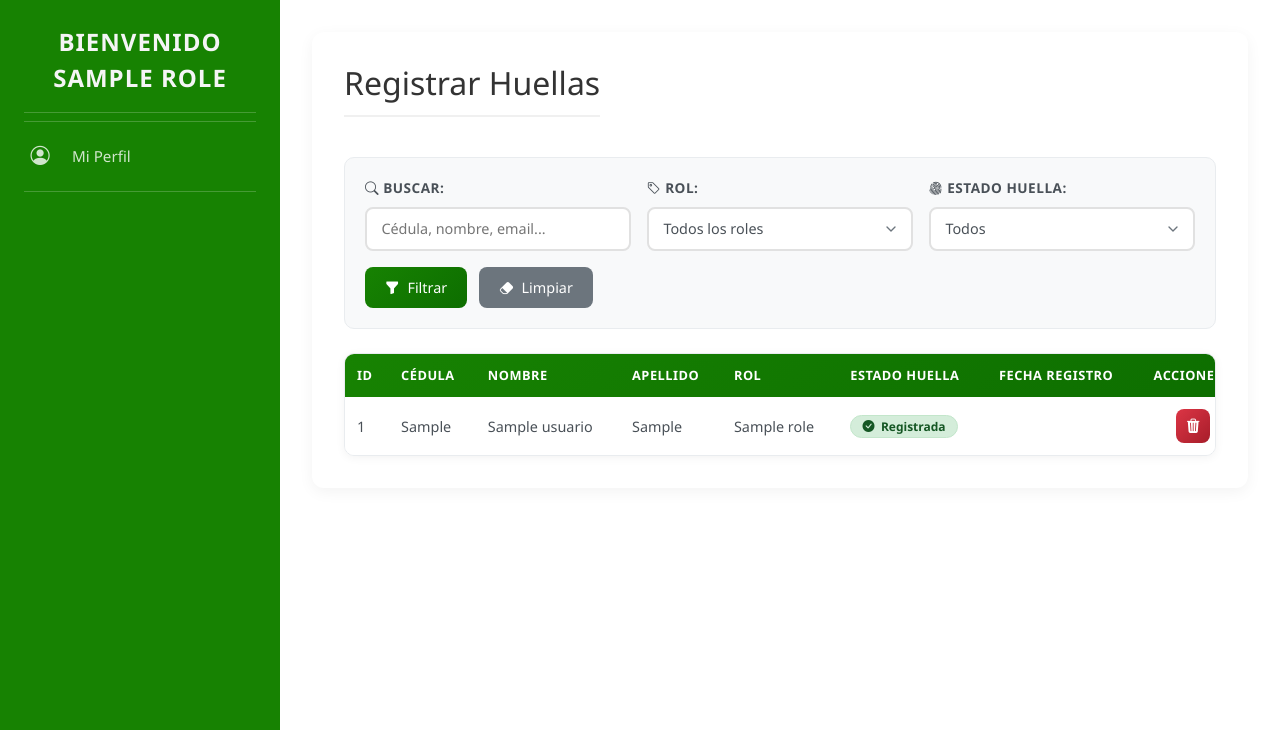
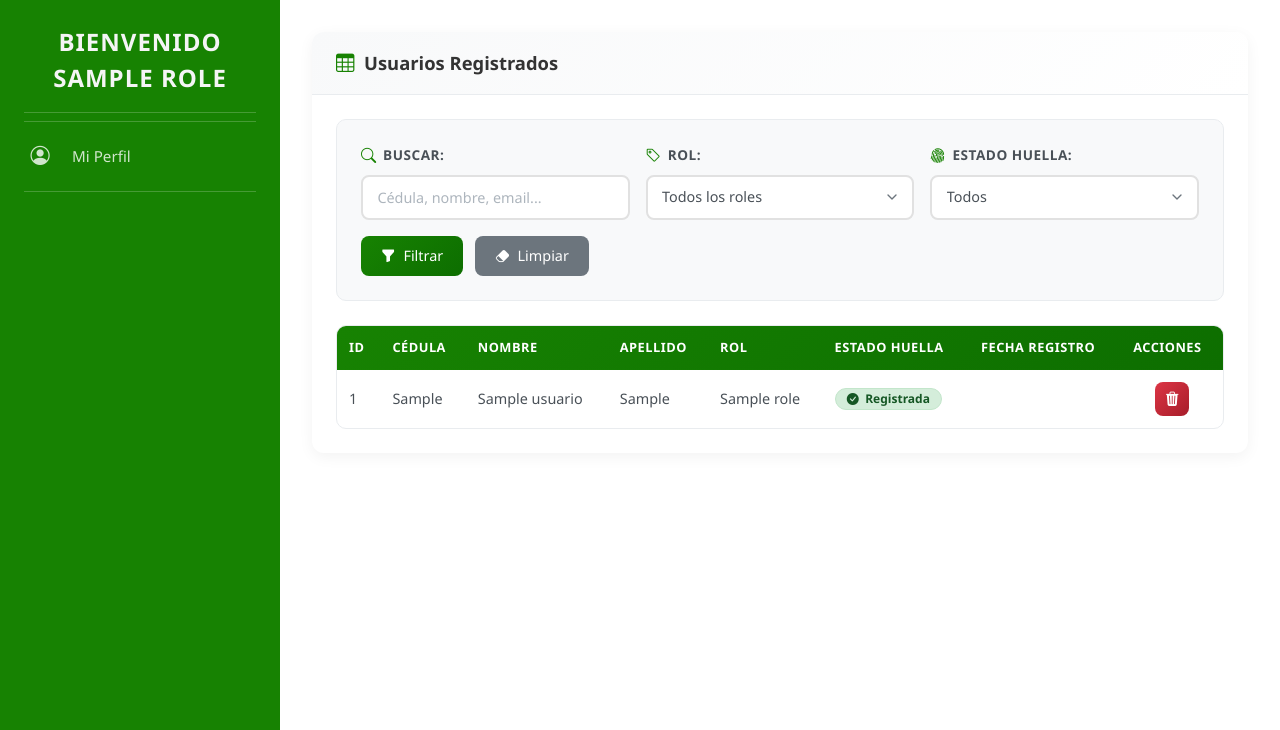
Before and after one commit to Dilanproyectosecure/Proyecto_SecureSabCarpaxUltimo, a Django app: page /gestor_sistema/huellas/ in a window 1280 px wide. Shown: the part 70-800 px from the top of the page. Run offline with Django 5.2, Linux system fonts and the light colour scheme; a user stored in the database is signed in; tables that the repository leaves empty hold one stand-in row (values such as "Sample post").

Commit message:
feat: validaciones en modal Crear Usuario y rediseño UI gestor

```diff
--- a/apps/gestor_sistema/static/css/gestion_huellas.css
+++ b/apps/gestor_sistema/static/css/gestion_huellas.css
@@ -18,11 +18,112 @@
     padding-bottom: 0.8rem;
 }
 
+/* ===== DASHBOARD CONTAINER ===== */
+.dashboard-container {
+    animation: fadeIn 0.3s ease;
+}
+
+/* ===== ENCABEZADO DE SECCIÓN ===== */
+.section-header {
+    display: flex;
+    justify-content: space-between;
+    align-items: center;
+    flex-wrap: wrap;
+    gap: 1.5rem;
+    margin-bottom: 2rem;
+    background: white;
+    border-radius: 12px;
+    padding: 1.5rem 2rem;
+    box-shadow: 0 4px 15px rgba(0,0,0,0.05);
+    border-left: 5px solid #178202;
+}
+
+.section-header h1 {
+    color: #333;
+    margin: 0 0 0.4rem 0;
+    font-size: 1.9rem;
+    font-weight: 700;
+    display: flex;
+    align-items: center;
+    gap: 0.6rem;
+    border: none;
+    padding: 0;
+}
+
+.section-header h1 i {
+    color: #178202;
+}
+
+.section-header p {
+    margin: 0;
+    font-size: 0.95rem;
+    color: #6c757d;
+}
+
+.header-buttons {
+    display: flex;
+    gap: 0.75rem;
+    flex-wrap: wrap;
+}
+
+.btn-primary-app {
+    background: linear-gradient(135deg, #178202 0%, #0d6e00 100%);
+    color: white;
+    border: none;
+    padding: 0.7rem 1.4rem;
+    border-radius: 8px;
+    font-size: 0.95rem;
+    font-weight: 500;
+    cursor: pointer;
+    transition: all 0.3s;
+    display: inline-flex;
+    align-items: center;
+    gap: 0.5rem;
+    box-shadow: 0 2px 8px rgba(23, 130, 2, 0.25);
+}
+
+.btn-primary-app:hover {
+    background: linear-gradient(135deg, #1a9510 0%, #0d6e00 100%);
+    transform: translateY(-2px);
+    box-shadow: 0 5px 15px rgba(23, 130, 2, 0.4);
+    color: white;
+}
+
+/* ===== TARJETA DE TABLA ===== */
+.tabla-card {
+    background: white;
+    border-radius: 12px;
+    box-shadow: 0 4px 15px rgba(0,0,0,0.05);
+    overflow: hidden;
+    max-width: 1050px;
+    margin: 0 auto;
+}
+
+.tabla-header {
+    padding: 1.25rem 1.5rem;
+    border-bottom: 1px solid #e9ecef;
+    background: linear-gradient(135deg, #f8f9fa 0%, #ffffff 100%);
+}
+
+.tabla-header h3 {
+    margin: 0;
+    color: #333;
+    font-size: 1.15rem;
+    font-weight: 600;
+    display: flex;
+    align-items: center;
+    gap: 0.6rem;
+}
+
+.tabla-header h3 i {
+    color: #178202;
+}
+
 /* ===== FORMULARIO DE FILTROS ===== */
 .filtros-form {
-    margin-bottom: 1.5rem;
+    margin: 1.5rem;
     background: #f8f9fa;
-    padding: 1.25rem;
+    padding: 1.5rem;
     border-radius: 10px;
     border: 1px solid #e9ecef;
 }
@@ -40,13 +141,20 @@
 }
 
 .filtros-group label {
-    display: block;
+    display: flex;
+    align-items: center;
+    gap: 0.4rem;
     margin-bottom: 0.5rem;
     font-weight: 600;
     color: #495057;
     font-size: 0.85rem;
     text-transform: uppercase;
     letter-spacing: 0.5px;
+}
+
+.filtros-group label i {
+    font-size: 0.95rem;
+    color: #178202;
 }
 
 .filtros-input,
@@ -75,6 +188,10 @@
     outline: none;
     border-color: #178202;
     box-shadow: 0 0 0 3px rgba(23, 130, 2, 0.1);
+}
+
+.filtros-input::placeholder {
+    color: #adb5bd;
 }
 
 .filtros-botones {
@@ -131,16 +248,15 @@
 .tabla-container {
     overflow-x: auto;
     background: white;
+    margin: 0 1.5rem 1.5rem 1.5rem;
+    border: 1px solid #e9ecef;
     border-radius: 10px;
-    box-shadow: 0 2px 10px rgba(0,0,0,0.05);
-    margin-top: 1.5rem;
-    border: 1px solid #e9ecef;
 }
 
 .tabla-asistencias {
     width: 100%;
     border-collapse: collapse;
-    min-width: 900px;
+    min-width: 700px;
     font-size: 0.9rem;
 }
 
--- a/apps/gestor_sistema/templates/gestor_sistema/gestion_huellas.html
+++ b/apps/gestor_sistema/templates/gestor_sistema/gestion_huellas.html
@@ -8,9 +8,12 @@
 {% block title %}Gestión de Huellas{% endblock %}
 
 {% block content %}
-<div class="content-card">
-    <div class="d-flex justify-content-between align-items-center mb-3">
-        <h1>Registrar Huellas</h1>
+<div class="dashboard-container">
+
+    <!-- TABLA DE USUARIOS -->
+    <div class="tabla-card">
+        <div class="tabla-header">
+            <h3><i class="bi bi-table"></i> Usuarios Registrados</h3>
         </div>
 
         <form method="get" class="filtros-form">
@@ -112,6 +115,8 @@
         </div>
     </div>
 
+</div>
+
 <script>
     function registrarHuella(id) {
         if (confirm('¿Registrar huella para este usuario?')) {
--- a/apps/gestor_sistema/views.py
+++ b/apps/gestor_sistema/views.py
@@ -1,5 +1,6 @@
 import csv
 import json
+import re
 import pandas as pd
 
 from datetime import date
@@ -80,6 +81,19 @@ def panel_admin(request):
         telefono = request.POST.get('telefono')
         role_id = request.POST.get('role_id') or request.POST.get('rol')
         password = request.POST.get('password', '123')
+
+        _name_re = re.compile(r'^[A-Za-zÁÉÍÓÚáéíóúÑñ\s]+$')
+        _errores = []
+        if not (cedula and cedula.isdigit() and len(cedula) == 10):
+            _errores.append("La cédula debe tener exactamente 10 dígitos numéricos.")
+        if not (nombre and 3 <= len(nombre) <= 40 and _name_re.match(nombre)):
+            _errores.append("El nombre debe tener entre 3 y 40 letras.")
+        if not (apellido and 3 <= len(apellido) <= 40 and _name_re.match(apellido)):
+            _errores.append("El apellido debe tener entre 3 y 40 letras.")
+        if _errores:
+            for _e in _errores:
+                messages.error(request, _e)
+            return redirect('gestor_sistema:panel_admin')
 
         try:
             usuario = Usuarios.objects.create_user(
```
Also changed, not shown: other parts of apps/gestor_sistema/static/css/gestion_huellas.css (+37 -0 lines), apps/gestor_sistema/static/css/gestionar_usuario.css (+4 -3 lines), apps/gestor_sistema/static/css/panel_admin.css (+11 -6 lines), apps/gestor_sistema/templates/gestor_sistema/Panel_admin.html (+35 -3 lines). Lines whose indentation alone changed are shown as unchanged.
